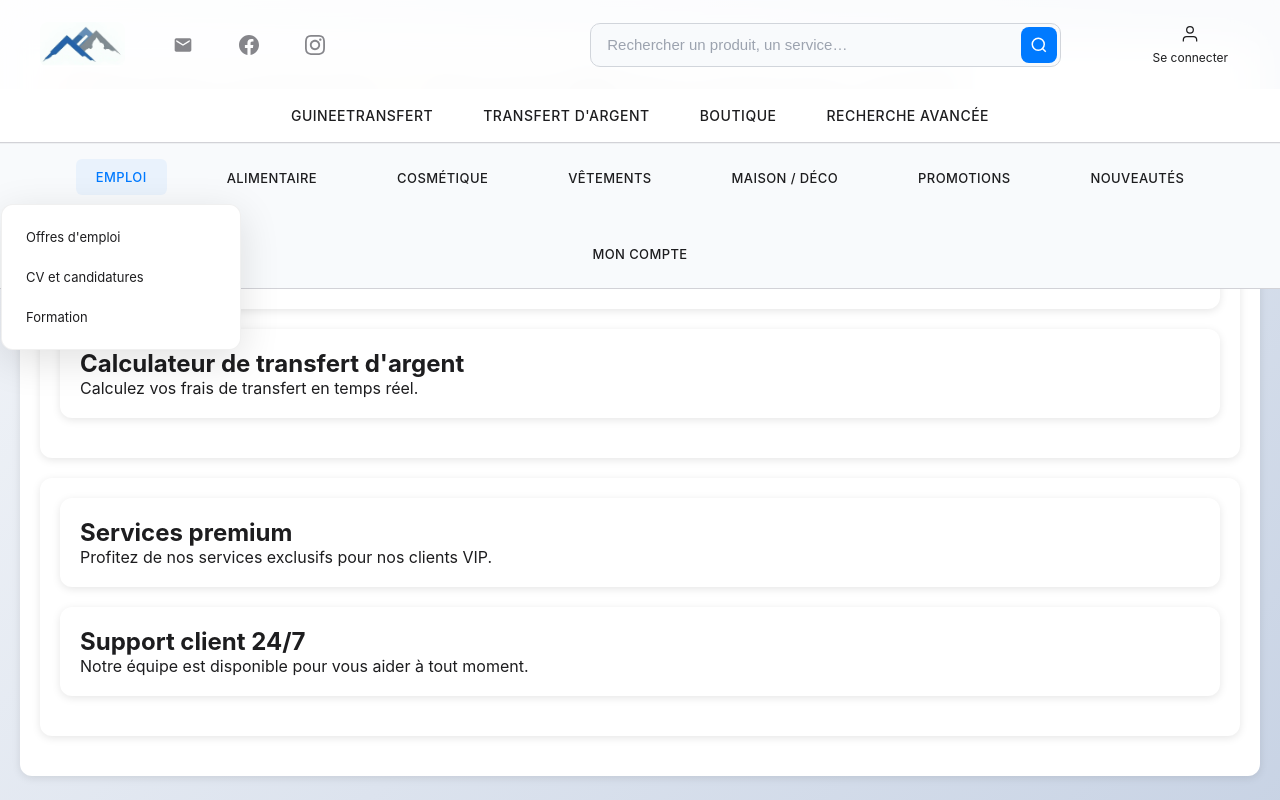
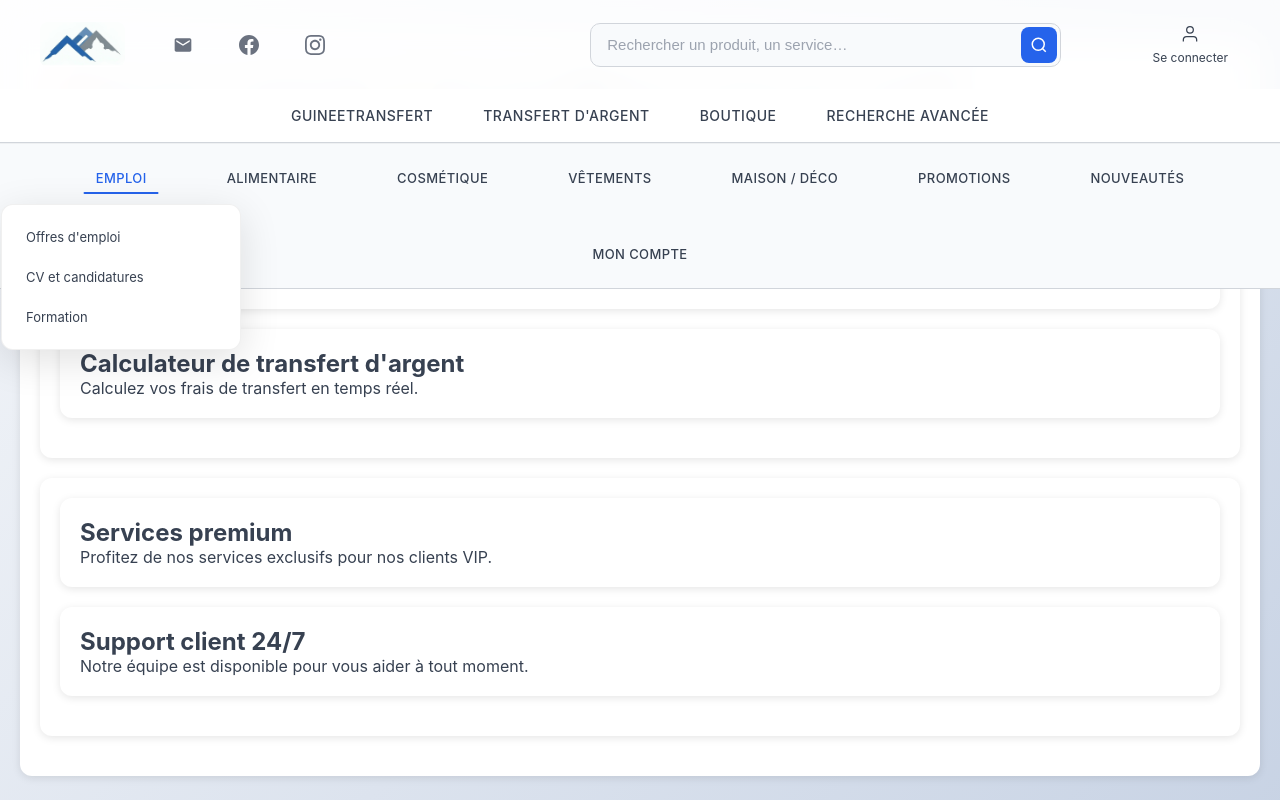
Before and after one commit to Nicko887/brouillon_nimba, a plain HTML site: page index.html in a window 1280 px wide. Both pictures are taken after a click on the button "EMPLOI". Shown: the top 800 px of the page. Drawn offline with Linux system fonts and the light colour scheme; a small style sheet from the web is missing.

Commit message:
Ajustement couleurs

```diff
--- a/css/base.css
+++ b/css/base.css
@@ -6,24 +6,113 @@
 Impact : GLOBAL - Tester sur tout le site après modification
 */
 
+
+
+
+
+
+
+
 /* === VARIABLES CSS ORIGINALES === */
 :root {
-  --primary: #007AFF;
-  --primary-hover: #0056CC;
-  --secondary: #ff6e14;
+  /* ==========================================
+     🎯 PALETTE NIMBA OPTIMISÉE
+     Basée sur le logo + couleurs existantes
+     ========================================== */
+
+  /* === COULEURS PRINCIPALES (Logo) === */
+  --primary: #2563eb;              /* Bleu principal du logo */
+  --primary-hover: #1d4ed8;        /* Bleu foncé montagne */
+  --primary-light: #60a5fa;        /* Bleu clair accent */
+
+  --secondary: #ff6e14;            /* Orange conservé (fonctionne bien) */
+  --secondary-hover: #e55a0f;
+
+  /* === NEUTRES (Logo + Lisibilité) === */
+  --gray-dark: #374151;            /* Gris foncé du logo (textes) */
+  --gray: #6b7280;                 /* Gris moyen (textes secondaires) */
+  --gray-light: #d1d5db;           /* Gris clair (bordures) */
+  --gray-pale: #f9fafb;            /* Gris très clair (backgrounds) */
+
+  /* === APPLICATIONS DIRECTES === */
+  --text-primary: var(--gray-dark);
+  --text-secondary: var(--gray);
+  --text-muted: #9ca3af;
+
   --background: #ffffff;
+  --background-secondary: var(--gray-pale);
   --background-blur: rgba(255, 255, 255, 0.85);
-  --text-primary: #1d1d1f;
-  --text-secondary: #86868b;
-  --border: #d2d2d7;
+
+  --border: var(--gray-light);
+  --border-light: #f3f4f6;
+
+  /* === ÉTATS (Seulement l'essentiel) === */
+  --success: #10b981;
+  --error: #ef4444;
+  --warning: #f59e0b;
+
+  /* ==========================================
+     ✨ EFFETS ET DIMENSIONS
+     ========================================== */
+
   --shadow: 0 4px 16px rgba(0, 0, 0, 0.12);
   --shadow-light: 0 2px 8px rgba(0, 0, 0, 0.1);
+  --shadow-primary: 0 4px 16px rgba(37, 99, 235, 0.2);
+
   --radius: 12px;
   --radius-small: 8px;
+  --radius-large: 16px;
+
   --transition: cubic-bezier(0.28, 0, 0.63, 1);
+  --transition-fast: 0.2s ease;
+  --transition-medium: 0.3s var(--transition);
+
   --header-height-mobile: 180px;
   --header-height-desktop: 160px;
 }
+
+/* ==========================================
+   🎨 DÉGRADÉS SIGNATURE NIMBA
+   ========================================== */
+
+:root {
+  /* Dégradé principal inspiré des montagnes du logo */
+  --gradient-nimba: linear-gradient(135deg, var(--primary) 0%, var(--primary-hover) 100%);
+
+  /* Dégradé subtil pour backgrounds */
+  --gradient-subtle: linear-gradient(135deg, #f8fafc 0%, var(--gray-pale) 100%);
+}
+
+/* ==========================================
+   🚀 CLASSES UTILITAIRES ESSENTIELLES
+   ========================================== */
+
+/* Textes */
+.text-primary { color: var(--text-primary); }
+.text-secondary { color: var(--text-secondary); }
+.text-muted { color: var(--text-muted); }
+.text-white { color: white; }
+
+/* Backgrounds */
+.bg-primary { background-color: var(--primary); }
+.bg-secondary { background-color: var(--secondary); }
+.bg-gray-light { background-color: var(--gray-pale); }
+.bg-white { background-color: var(--background); }
+
+/* États */
+.text-success { color: var(--success); }
+.text-error { color: var(--error); }
+.text-warning { color: var(--warning); }
+
+.bg-success { background-color: var(--success); }
+.bg-error { background-color: var(--error); }
+.bg-warning { background-color: var(--warning); }
+
+
+
+
+
+
 
 /* === RESET CSS === */
 * {
--- a/css/composants.css
+++ b/css/composants.css
@@ -144,20 +144,20 @@
   width: 100%;
   height: 44px;
   padding: 0 50px 0 16px;
-  border: 1px solid #d1d5db;
-  border-radius: 10px; /* Plus arrondi */
-  background: #f8fafc;
+  border: 1px solid var(--border);
+  border-radius: var(--radius-small);
+  background: var(--background-secondary);
   font-size: 15px;
-  color: #374151;
+  color: var(--text-primary);
   outline: none;
-  transition: all 0.2s ease;
+  transition: var(--transition-fast);
   box-shadow: none;
 }
 
 .search-form input:focus {
   border-color: var(--primary);
-  background: #ffffff;
-  box-shadow: 0 0 0 3px rgba(37, 99, 235, 0.1);
+  background: var(--background);
+  box-shadow: var(--shadow-primary);
   transform: none;
 }
 
@@ -311,7 +311,7 @@
 }
 
 /* === MEGA MENU DESKTOP === */
-@media (min-width: 768px) {
+/* @media (min-width: 768px) {
   .mega-menu {
     display: block;
     position: static;
@@ -322,7 +322,7 @@
     z-index: inherit;
     pointer-events: inherit;
   }
-}
+} */
 
 .mega-menu ul {
   list-style: none;
--- a/css/responsive.css
+++ b/css/responsive.css
@@ -27,6 +27,9 @@
     pointer-events: auto;
     overflow: visible;
   }
+
+
+
 
   /* === MEGA MENU DISPARAIT AU SCROLL (sans !important) === */
   .header.scrolled .mega-menu {
@@ -239,8 +242,14 @@
     text-underline-offset: 4px;
   }
 
+
+
+
   /* === MEGA MENU DESKTOP === */
+
+/* === MEGA MENU DESKTOP === */
   .mega-menu {
+    display: block;
     position: static;
     width: 100%;
     max-height: none;
@@ -253,11 +262,9 @@
     box-shadow: none;
     opacity: 1;
     transform: none;
-    /* 🔥 FIX: Ne pas forcer z-index, laisser le CSS mobile gérer */
     z-index: inherit;
     padding: 0;
     border-top: 1px solid rgba(0, 0, 0, 0.04);
-    /* 🔥 FIX: Ne pas forcer pointer-events, laisser le JS mobile gérer */
     pointer-events: inherit;
   }
 
@@ -289,23 +296,48 @@
     font-size: 13px;
     cursor: pointer;
     border-radius: 6px;
-    transition: all 0.2s var(--transition);
+    transition: color 0.2s ease;
     text-decoration: none;
     white-space: nowrap;
     width: auto;
     text-transform: uppercase;
     letter-spacing: 0.4px;
     font-family: inherit;
+    position: relative;
   }
 
+  /* Animation tiret bleu style Leboncoin */
+  .mega-menu > ul > li > button::after,
+  .mega-menu > ul > li > a::after {
+    content: '';
+    position: absolute;
+    bottom: 2px;
+    left: 50%;
+    transform: translateX(-50%) scaleX(0);
+    width: calc(100% - 16px);
+    height: 2px;
+    background: var(--primary);
+    border-radius: 1px;
+    transition: transform 0.3s ease;
+    transform-origin: center;
+  }
+
+  /* Nouveaux états hover avec animation tiret */
   .mega-menu > ul > li > button:hover,
   .mega-menu > ul > li > button:focus,
   .mega-menu > ul > li > a:hover,
   .mega-menu > ul > li > a:focus {
-    background: rgba(0, 122, 255, 0.06);
     color: var(--primary);
-    transform: translateY(-1px);
+    background: none;
+    transform: none;
     outline: none;
+  }
+
+  .mega-menu > ul > li > button:hover::after,
+  .mega-menu > ul > li > button:focus::after,
+  .mega-menu > ul > li > a:hover::after,
+  .mega-menu > ul > li > a:focus::after {
+    transform: translateX(-50%) scaleX(1);
   }
 
   /* === DROPDOWNS DESKTOP AU HOVER === */
@@ -361,12 +393,20 @@
 
   .mega-menu .submenu li a:hover,
   .mega-menu .submenu li a:focus {
-    background: rgba(0, 122, 255, 0.06);
+    background: var(--primary-bg-light);
     color: var(--primary);
     transform: none;
     padding-left: 28px;
     outline: none;
   }
+
+
+
+
+
+
+
+
 
   /* === MASQUER BURGER SUR DESKTOP === */
   .burger-menu {
```
Also changed, not shown: git.txt.
